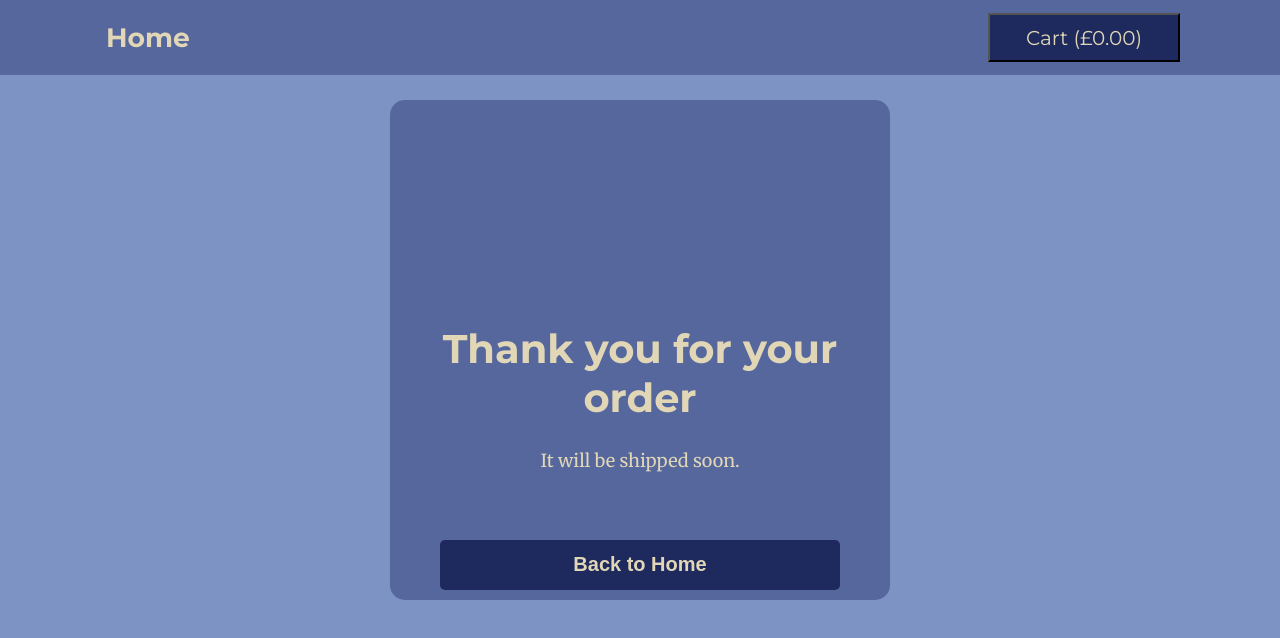
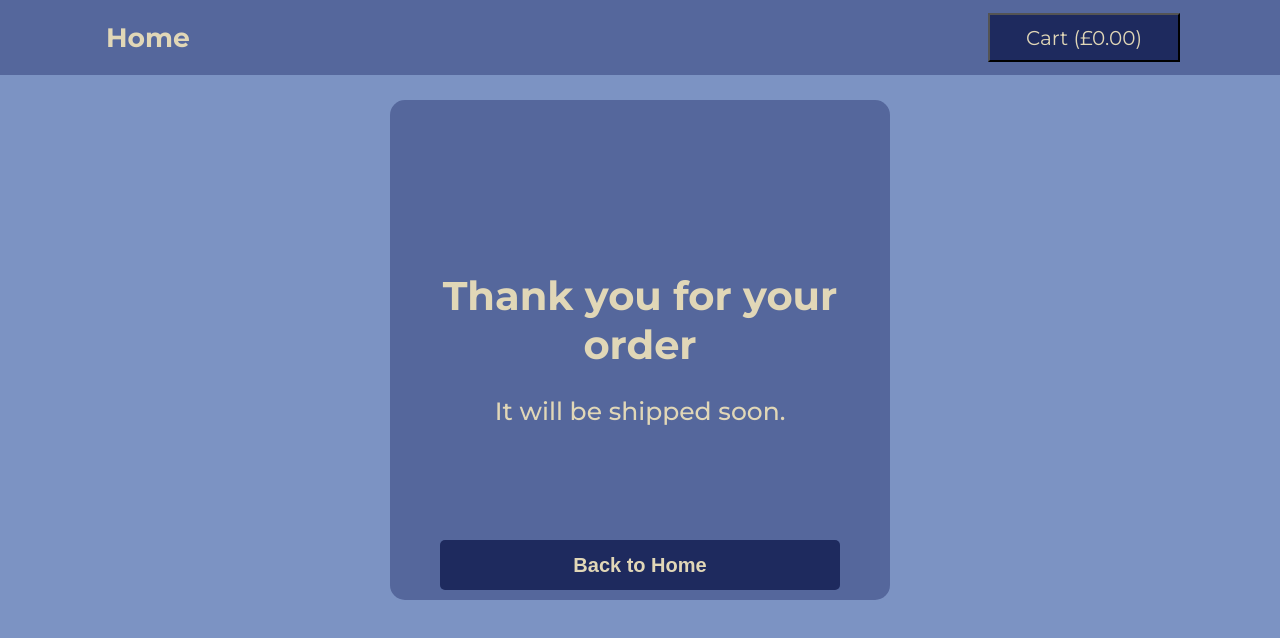
Before and after one commit to JWillett05/nextjs-blog, a Next.js app: page /OrderPage in a window 1280 px wide. Shown: the top 638 px of the page. Built offline with nearby package versions, Linux system fonts and the light colour scheme.

Commit message:
Single Delete of the same item ID works

```diff
--- a/src/contexts/cart-context.js
+++ b/src/contexts/cart-context.js
@@ -3,21 +3,37 @@ import { createContext, useState } from "react";
 export const CartContext = createContext([])
 
 export default function CartProvider ({children}){
+
     const [cartItems, setCartItems] = useState([]);
 
+    const removeFromCart = (itemId) => {
+        setCartItems((prevItems) => prevItems.filter((item) => item.id !== itemId))
+    }
     const addToCart = (item) => {
-        setCartItems ((prevItems) => [...prevItems, {...item, price: Number(item.price) }])
-    };
+        setCartItems((prevItems) => {
+            const existingItem = prevItems.find((cartItem) => cartItem.id === item.id);
 
-    const removeFromCart = (itemId) => {
-        setCartItems((prevItems) => prevItems.filter(item => item.id !== itemId))
+
+
+    if (existingItem) {
+        return prevItems.map((cartItem) => cartItem.id === item.id ? {...cartItem, quantity: cartItem.quantity + 1}
+        :cartItem
+    );
+    }else {
+        return [...prevItems, {...item, id: prevItems.length + 1, quantity: 1, price: item.price}
+        ]
+    }
+})
+}
+
+    const clearCart = () => {
+        setCartItems([])
     }
 
     const totalPrice = cartItems.reduce((total, item) => total + item.price, 0)
 
     return(
-        <CartContext.Provider value={{cartItems, addToCart, removeFromCart, totalPrice
-        }}>
+        <CartContext.Provider value={{cartItems, addToCart, removeFromCart, totalPrice, clearCart}}>
             {children}
         </CartContext.Provider>
     )
--- a/src/page.module.css
+++ b/src/page.module.css
@@ -202,16 +202,24 @@
   border: none;
   background: none;
   font-family: 'Merriweather';
-  font-size: 20px;
-  display: flex;
-  justify-content: flex-end;
-  align-items: flex-end;
+  font-size: 25px;
 }
 .orderPageThanks{
   margin: auto;
   text-align: center;
   padding-top: 100px;
   font-size: 20px;
+  color: #E1D7B7;
+}
+.itemDescOrder{
+  font-size: 25px;
+  font-family: 'Montserrat';
+  font-weight: 500;
+}
+.headerOrder{
+  font-size: 40px;
+  font-family: 'Montserrat';
+  font-weight: 700;
 }
 
 
--- a/src/pages/OrderPage/index.js
+++ b/src/pages/OrderPage/index.js
@@ -15,8 +15,8 @@ export default function OrderPage(){
             <div className={styles.page}>
                 <div className={styles.cartBackground}>
                     <div className={styles.orderPageThanks}>
-                    <h1 className={styles.header}>Thank you for your order</h1>
-                    <p className={styles.itemDesc}>It will be shipped soon.</p>
+                    <h1 className={styles.headerOrder}>Thank you for your order</h1>
+                    <p className={styles.itemDescOrder}>It will be shipped soon.</p>
                     </div>
                         <button className={styles.checkoutButton} onClick={handleHomeClick}>
                             <div className={styles.checkoutPrice}>Back to Home</div>
```
Also changed, not shown: src/pages/cart/index.js (+31 -14 lines).
